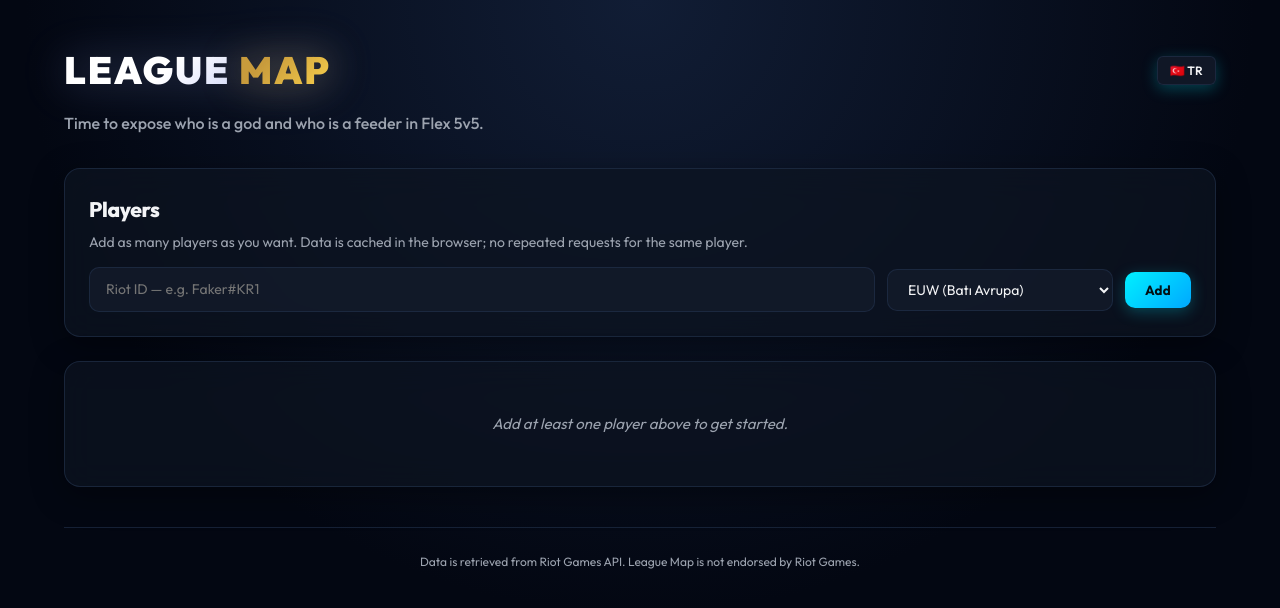
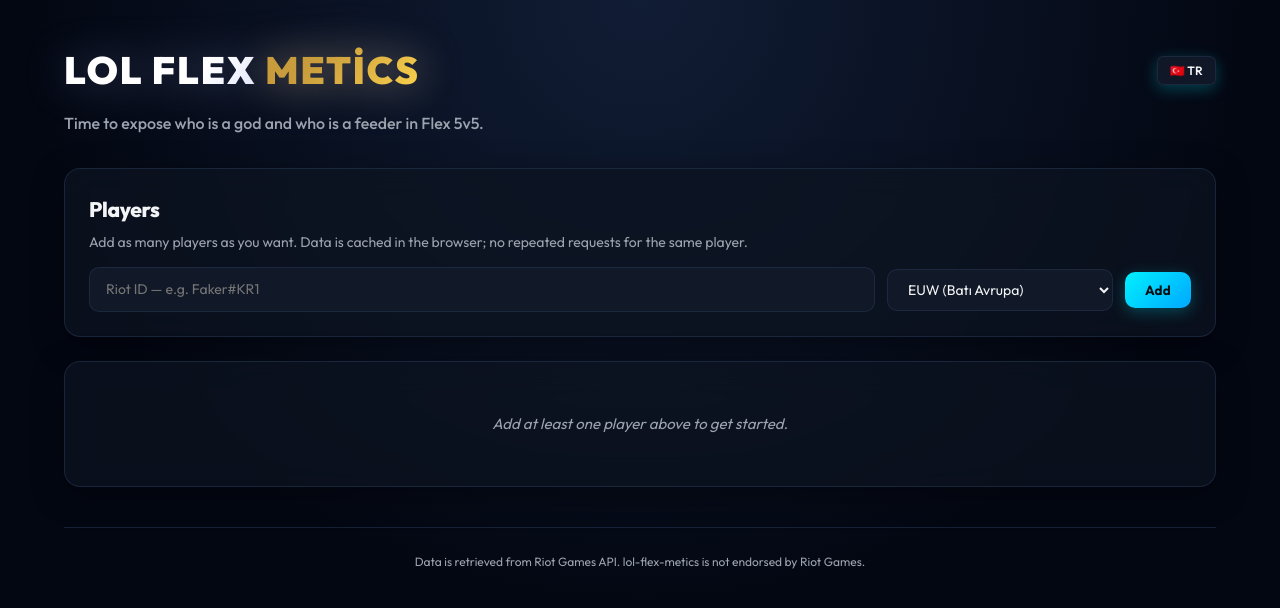
Before and after one commit to AliKaner/lol-flex-metics, a Next.js app: page / in a window 1280 px wide. Shown: the top 608 px of the page. Built offline with nearby package versions, Linux system fonts and the light colour scheme.

Commit message:
feat: add localization support and initial application layout with features documentation

```diff
--- a/app/layout.tsx
+++ b/app/layout.tsx
@@ -3,7 +3,7 @@
 import "./globals.css";
 
 export const metadata: Metadata = {
-  title: "League Map — Flex 5v5 Analizi",
+  title: "lol-flex-metics — Flex 5v5 Analizi",
   description: "Takip ettiğin oyuncuların flex 5v5 maçlarını analiz et.",
 };
 
--- a/app/page.tsx
+++ b/app/page.tsx
@@ -20,7 +20,7 @@
   const { t, lang, setLang } = useTranslation();
   const users = useUsers();
   const [tab, setTab] = useState<TabId>("report");
-  const [timeRange, setTimeRange] = useState<"1m" | "3m" | "all">("1m");
+  const [timeRange, setTimeRange] = useState<"today" | "all">("all");
   const matchCount = 100;
 
   const queryClient = useQueryClient();
@@ -69,11 +69,10 @@
   };
 
   const startTime = useMemo(() => {
-    if (timeRange === "1m") {
-      return Math.floor((Date.now() - 30 * 24 * 60 * 60 * 1000) / 1000);
-    }
-    if (timeRange === "3m") {
-      return Math.floor((Date.now() - 90 * 24 * 60 * 60 * 1000) / 1000);
+    if (timeRange === "today") {
+      const today = new Date();
+      today.setHours(0, 0, 0, 0);
+      return Math.floor(today.getTime() / 1000);
     }
     // Season 2026 Start: Jan 8, 2026
     return Math.floor(new Date("2026-01-08T00:00:00Z").getTime() / 1000);
@@ -140,11 +139,10 @@
                   <span className="muted">{t("page.timeRange")}</span>
                   <select
                     value={timeRange}
-                    onChange={(e) => setTimeRange(e.target.value as "1m" | "3m" | "all")}
+                    onChange={(e) => setTimeRange(e.target.value as "today" | "all")}
                   >
-                    <option value="1m">{t("page.lastMonth")}</option>
-                    <option value="3m">{t("page.last3Months")}</option>
                     <option value="all">{t("page.allTime")}</option>
+                    <option value="today">{t("page.today")}</option>
                   </select>
                 </label>
                 <button
--- a/lib/translations.ts
+++ b/lib/translations.ts
@@ -7,14 +7,13 @@
       errorPrefix: "Hata",
     },
     page: {
-      siteTitle: "League",
-      siteTitleSpan: "Map",
+      siteTitle: "LoL Flex",
+      siteTitleSpan: "Metics",
       subtitle: "Flex 5v5'te kim tanrı kim besleme, ifşa zamanı.",
       startByAddingUser: "Başlamak için yukarıdan en az bir oyuncu ekle.",
       timeRange: "Zaman Aralığı:",
-      lastMonth: "Son 1 Ay (Hızlı)",
-      last3Months: "Son 3 Ay",
-      allTime: "Sezon Başı (Tümü)",
+      today: "Bugün",
+      allTime: "Tüm Sezon",
       refreshing: "Güncelleniyor...",
       refresh: "🔄 Yenile",
       export: "📥 Dışa Aktar",
@@ -27,7 +26,7 @@
       invalidBackup: "Geçersiz yedek dosyası formatı!",
       errorReadingFile: "Dosya okuma veya ayrıştırma hatası!",
       apiExpired: "dev API key'in süresi dolmuş olabilir (.env.local).",
-      footer: "Veriler Riot Games API'sinden gelir. League Map, Riot Games tarafından onaylanmamıştır.",
+      footer: "Veriler Riot Games API'sinden gelir. lol-flex-metics, Riot Games tarafından onaylanmamıştır.",
       tabs: {
         report: "Tanrı mı, besleme mi",
         leaderboard: "Şampiyon sıralaması",
@@ -230,14 +229,13 @@
       errorPrefix: "Error",
     },
     page: {
-      siteTitle: "League",
-      siteTitleSpan: "Map",
+      siteTitle: "LoL Flex",
+      siteTitleSpan: "Metics",
       subtitle: "Time to expose who is a god and who is a feeder in Flex 5v5.",
       startByAddingUser: "Add at least one player above to get started.",
       timeRange: "Time Range:",
-      lastMonth: "Last Month (Fast)",
-      last3Months: "Last 3 Months",
-      allTime: "Season Start (All)",
+      today: "Today",
+      allTime: "All Season",
       refreshing: "Refreshing...",
       refresh: "🔄 Refresh",
       export: "📥 Export",
@@ -250,7 +248,7 @@
       invalidBackup: "Invalid backup file format!",
       errorReadingFile: "Error reading or parsing file!",
       apiExpired: "developer API key might be expired (.env.local).",
-      footer: "Data is retrieved from Riot Games API. League Map is not endorsed by Riot Games.",
+      footer: "Data is retrieved from Riot Games API. lol-flex-metics is not endorsed by Riot Games.",
       tabs: {
         report: "God or Feeder",
         leaderboard: "Champion Leaderboard",
--- a/package.json
+++ b/package.json
@@ -1,5 +1,5 @@
 {
-  "name": "league-map",
+  "name": "lol-flex-metics",
   "version": "0.1.0",
   "private": true,
   "scripts": {
```
Also changed, not shown: 2 other files (tests, documents, lock files or other folders).
